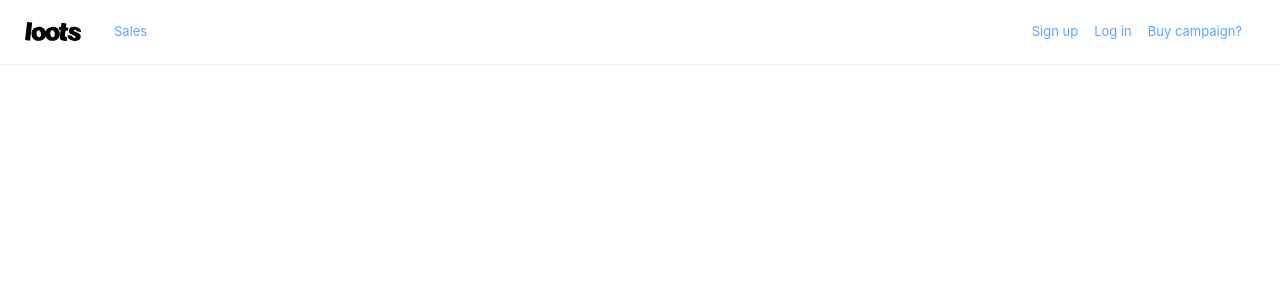
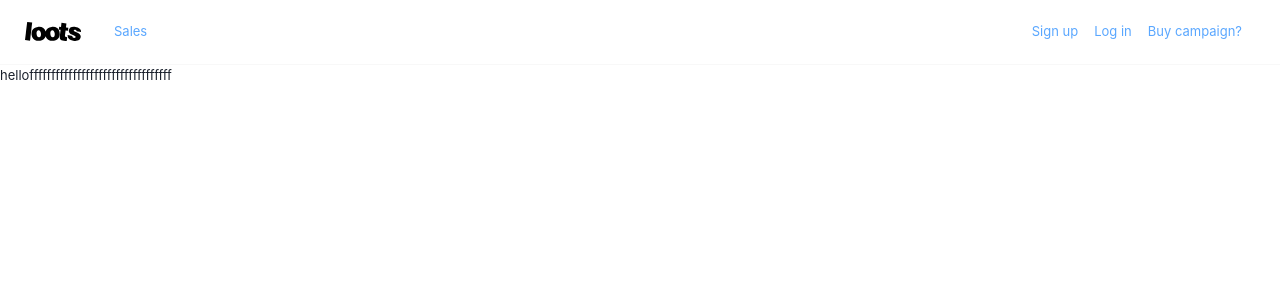
Before and after one commit to IlyaMrz/doots, a Next.js app: page / in a window 1280 px wide. Shown: the top 300 px of the page. Built offline with nearby package versions, Linux system fonts and the light colour scheme.

Commit message:
header transperency fixed

```diff
--- a/components/header/Header.js
+++ b/components/header/Header.js
@@ -9,7 +9,12 @@ const Header = () => {
             justifyContent="space-between"
             height="64px"
             alignItems="center"
-            borderBottom=""
+            overflow="hidden"
+            position="fixed"
+            width="100%"
+            boxShadow="0 0 1px 0 rgba(100,100,100,.25)"
+            zIndex="1000"
+            background="rgba(255, 255, 255, 1)"
         >
             <Flex px="25px" width="100%">
                 <Box>
--- /dev/null
+++ b/components/hero/Hero.js
@@ -0,0 +1,11 @@
+import { Flex } from "@chakra-ui/layout";
+
+function Hero() {
+    return (
+        <Flex height="300vh" zIndex="-1" marginTop="65px">
+            hellofffffffffffffffffffffffffffffffff
+        </Flex>
+    );
+}
+
+export default Hero;
--- a/pages/index.js
+++ b/pages/index.js
@@ -1,11 +1,13 @@
 import { Divider } from "@chakra-ui/layout";
 import Header from "../components/header/Header";
+import Hero from "../components/hero/Hero";
 
 export default function Home() {
     return (
         <>
             <Header />
             <Divider />
+            <Hero />
         </>
     );
 }
```
